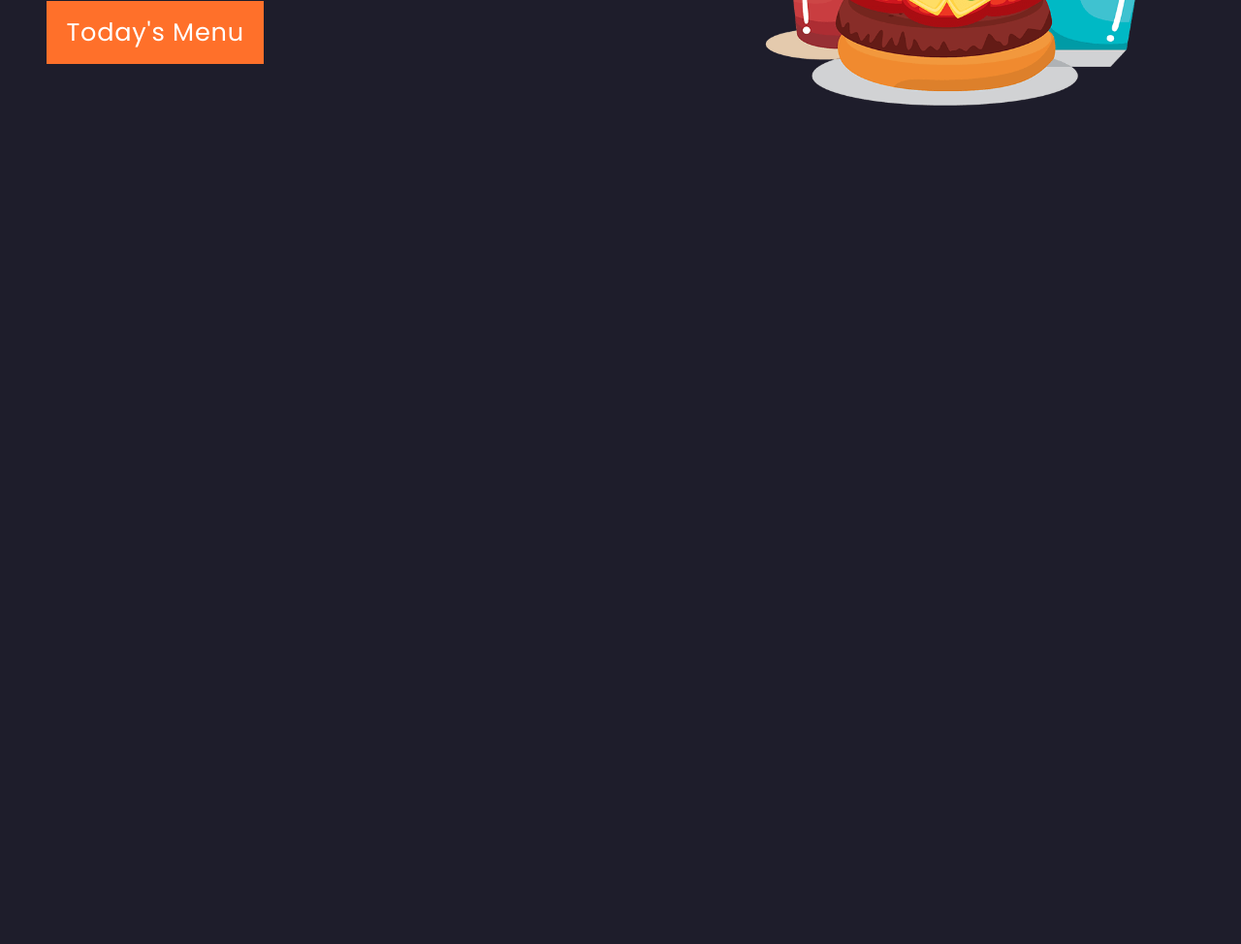
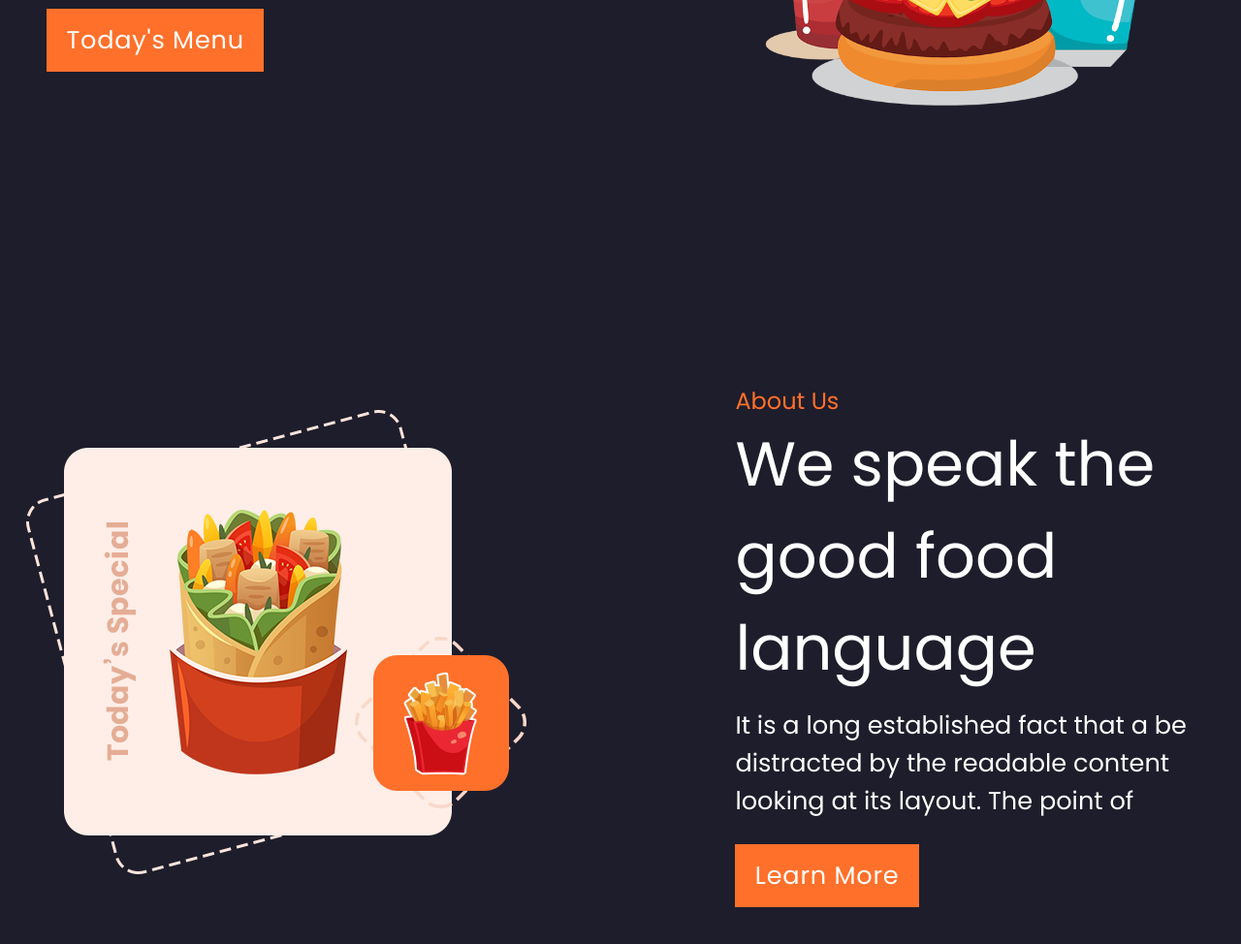
Before and after one commit to jhonatanjk125/proyectoWeb, a plain HTML site: page index.html in a window 1280 px wide. Shown: the part 564-1538 px from the top of the page at 97% size. Before the commit the page ends 800 px from the top, so only its background shows below. Drawn offline with nearby package versions, Linux system fonts and the light colour scheme.

Commit message:
feat: :construction: Set up about section

```diff
--- a/css/style.css
+++ b/css/style.css
@@ -96,3 +96,33 @@ h1 {
   width: 100%;
   max-width: 600px;
 }
+
+#about {
+  display: grid;
+  padding: 20vh 3rem;
+  width: 100%;
+  max-width: 1500px;
+  gap: 10% 20%;
+  grid-template-columns: repeat(auto-fit, minmax(300px, 1fr));
+  grid-template-rows: auto;
+  justify-items: center;
+  align-items: center;
+  height: 100svh;
+  margin: auto;
+}
+
+h2 {
+  font-size: 1.5rem;
+  font-weight: 400;
+  color: var(--primary-color);
+}
+
+h3 {
+  font-size: 4rem;
+  font-weight: 400;
+}
+
+p {
+  font-size: 1.6rem;
+  padding: 0.5em 0;
+}
--- a/index.html
+++ b/index.html
@@ -36,5 +36,19 @@
       <img src="storage/img/home.png" />
     </section>
   </main>
+  <section id="about">
+    <article class="about-img">
+      <img src="storage/img/about.png" />
+    </article>
+    <article class="about-banner">
+      <h2>About Us</h2>
+      <h3>We speak the good food language</h3>
+      <p>
+        It is a long established fact that a be distracted by the readable
+        content looking at its layout. The point of
+      </p>
+      <a class="primary-btn">Learn More</a>
+    </article>
+  </section>
 </body>
 </html>
```
